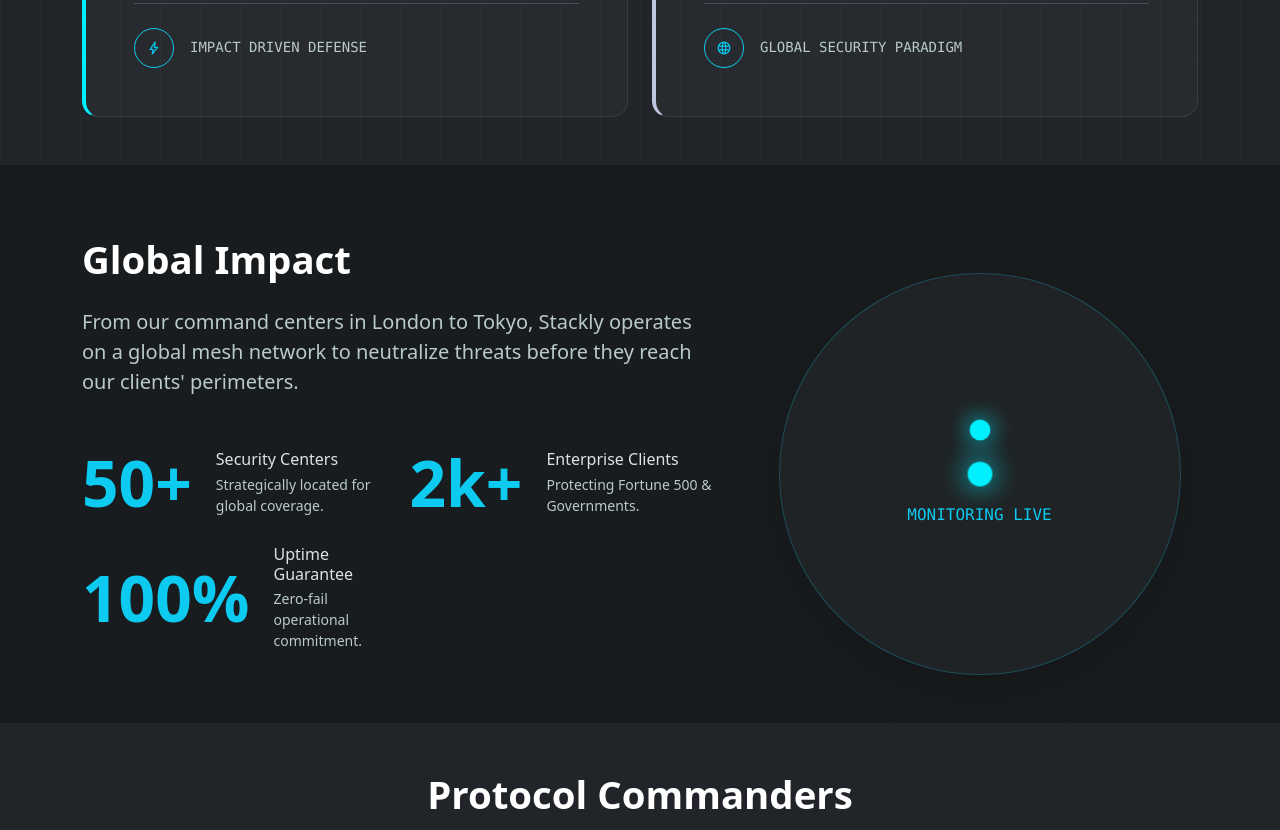
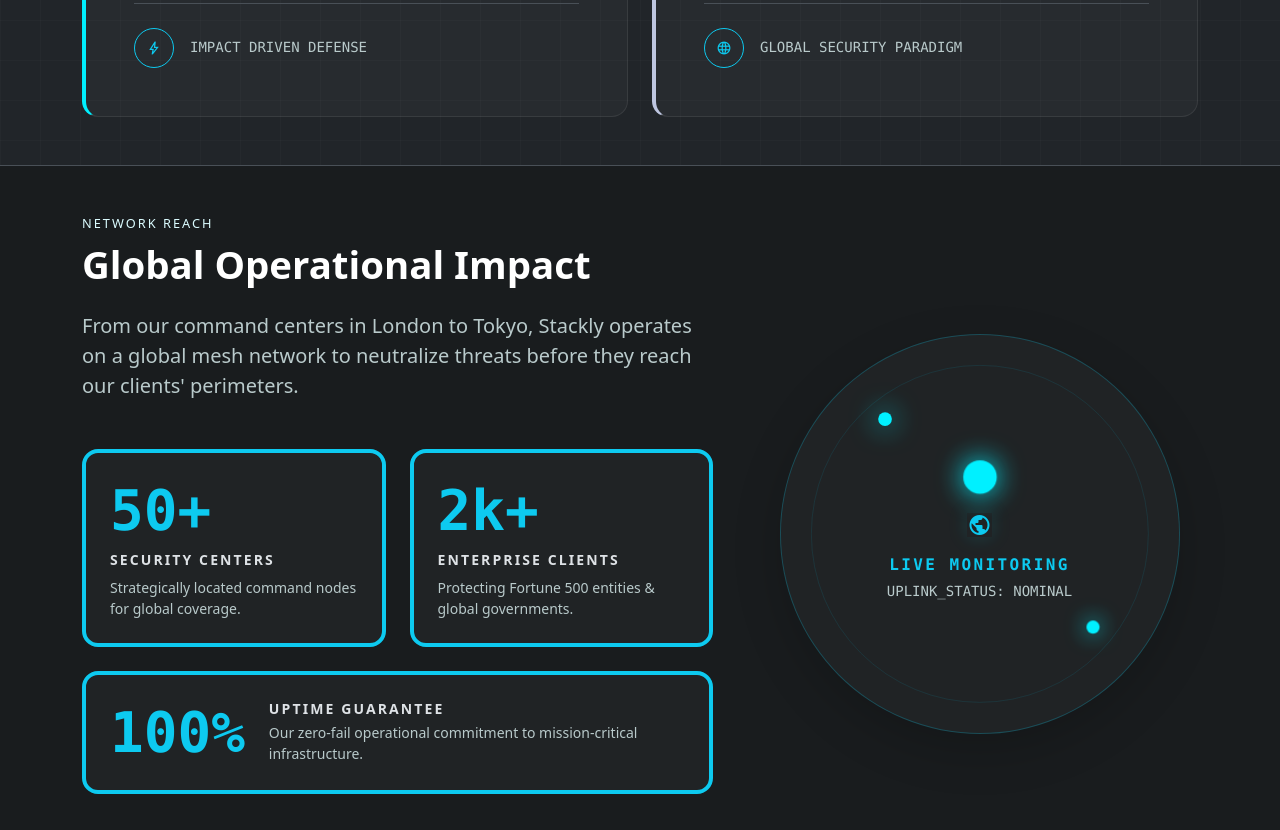
Before and after one commit to MrGokul27/cyber-security, a plain HTML site: page pages/about.html in a window 1280 px wide. Shown: the part 2070-2900 px from the top of the page. Drawn offline with nearby package versions, Linux system fonts and the light colour scheme.

Commit message:
refactor: about section updated

```diff
--- a/assets/js/script.js
+++ b/assets/js/script.js
@@ -41,7 +41,7 @@
 const cursor = document.getElementById("magic-cursor");
 
 // Only enable magic cursor on desktop devices with a fine pointer (mouse)
-if (window.matchMedia("(pointer: fine)").matches) {
+if (cursor && window.matchMedia("(pointer: fine)").matches) {
   document.addEventListener("mousemove", (e) => {
     cursor.style.transform = `translate(${e.clientX - 10}px, ${e.clientY - 10}px)`;
   });
@@ -55,7 +55,7 @@
     cursor.style.transform += " scale(1)";
     cursor.style.background = "rgba(0, 240, 255, 0.3)";
   });
-} else {
+} else if (cursor) {
   cursor.style.display = "none";
 }
 
@@ -110,20 +110,18 @@
 // Navbar Scroll
 window.addEventListener("scroll", () => {
   const navbar = document.querySelector(".custom-navbar");
-
-  if (window.scrollY > 50) {
+  if (navbar && window.scrollY > 50) {
     navbar.classList.add("scrolled");
-  } else {
+  } else if (navbar) {
     navbar.classList.remove("scrolled");
   }
 });
 
-const navbar = document.querySelector(".custom-navbar");
-
 function toggleNavbar() {
-  if (window.scrollY > 50) {
+  const navbar = document.querySelector(".custom-navbar");
+  if (navbar && window.scrollY > 50) {
     navbar.classList.add("scrolled");
-  } else {
+  } else if (navbar) {
     navbar.classList.remove("scrolled");
   }
 }
--- a/pages/about.html
+++ b/pages/about.html
@@ -244,71 +244,134 @@
 
       <!-- Global Impact Section -->
       <section
-        class="py-5 py-lg-7 relative bg-surface-container-low overflow-hidden"
+        class="py-5 py-lg-7 relative bg-surface-container-low overflow-hidden border-top border-bottom border-outline-variant"
       >
-        <!-- <div class="scan-line"></div> -->
+        <div class="opacity-25"></div>
         <div class="container-xl position-relative z-1">
           <div class="row align-items-center g-5">
             <div class="col-lg-7 reveal">
-              <h2 class="section-title mb-4">Global Impact</h2>
+              <span class="section-tag mb-2 d-block">Network Reach</span>
+              <h2 class="section-title mb-4 h1">Global Operational Impact</h2>
               <p class="text-muted-custom fs-5 mb-5">
                 From our command centers in London to Tokyo, Stackly operates on
                 a global mesh network to neutralize threats before they reach
                 our clients' perimeters.
               </p>
               <div class="row g-4">
-                <div class="col-md-6 d-flex align-items-center gap-4">
-                  <span class="display-3 text-info fw-bold">50+</span>
-                  <div>
-                    <p class="h6 mb-1">Security Centers</p>
+                <div class="col-md-6">
+                  <div
+                    class="glass-card p-4 rounded-4 border-start border-4 border-info h-100"
+                  >
+                    <span
+                      class="display-4 text-info fw-bold font-monospace d-block mb-2"
+                      >50+</span
+                    >
+                    <h6
+                      class="text-uppercase tracking-widest small fw-bold mb-2"
+                    >
+                      Security Centers
+                    </h6>
                     <p class="small text-muted-custom mb-0">
-                      Strategically located for global coverage.
+                      Strategically located command nodes for global coverage.
                     </p>
                   </div>
                 </div>
-                <div class="col-md-6 d-flex align-items-center gap-4">
-                  <span class="display-3 text-info fw-bold">2k+</span>
-                  <div>
-                    <p class="h6 mb-1">Enterprise Clients</p>
+                <div class="col-md-6">
+                  <div
+                    class="glass-card p-4 rounded-4 border-start border-4 border-info h-100"
+                  >
+                    <span
+                      class="display-4 text-info fw-bold font-monospace d-block mb-2"
+                      >2k+</span
+                    >
+                    <h6
+                      class="text-uppercase tracking-widest small fw-bold mb-2"
+                    >
+                      Enterprise Clients
+                    </h6>
                     <p class="small text-muted-custom mb-0">
-                      Protecting Fortune 500 & Governments.
+                      Protecting Fortune 500 entities & global governments.
                     </p>
                   </div>
                 </div>
-                <div class="col-md-6 d-flex align-items-center gap-4">
-                  <span class="display-3 text-info fw-bold">100%</span>
-                  <div>
-                    <p class="h6 mb-1">Uptime Guarantee</p>
-                    <p class="small text-muted-custom mb-0">
-                      Zero-fail operational commitment.
-                    </p>
+                <div class="col-md-12">
+                  <div
+                    class="glass-card p-4 rounded-4 border-start border-4 border-info"
+                  >
+                    <div class="d-flex align-items-center gap-4">
+                      <span
+                        class="display-4 text-info fw-bold font-monospace mb-0"
+                        >100%</span
+                      >
+                      <div>
+                        <h6
+                          class="text-uppercase tracking-widest small fw-bold mb-1"
+                        >
+                          Uptime Guarantee
+                        </h6>
+                        <p class="small text-muted-custom mb-0">
+                          Our zero-fail operational commitment to
+                          mission-critical infrastructure.
+                        </p>
+                      </div>
+                    </div>
                   </div>
                 </div>
               </div>
             </div>
             <div class="col-lg-5 d-none d-lg-block reveal">
-              <div class="visualization-box position-relative mt-0 h-auto">
+              <div
+                class="visualization-box position-relative mt-0 h-auto d-flex justify-content-center"
+              >
                 <div
-                  class="visualization-showcase glass-card rounded-circle border border-info border-opacity-25 shadow-lg"
+                  class="visualization-showcase glass-card rounded-circle border border-info border-opacity-25 shadow-lg position-relative"
+                  style="width: 400px; height: 400px"
                 >
+                  <!-- Inner ring decoration -->
                   <div
-                    class="d-flex flex-column align-items-center justify-content-center p-5 text-center"
-                    style="width: 400px; height: 400px"
+                    class="position-absolute top-50 start-50 translate-middle rounded-circle border border-info border-opacity-10"
+                    style="width: 85%; height: 85%"
+                  ></div>
+
+                  <div
+                    class="d-flex flex-column align-items-center justify-content-center p-5 text-center h-100"
                   >
                     <div
-                      class="pulse-node position-relative mb-4"
-                      style="animation-duration: 1s"
+                      class="pulse-node mb-4"
+                      style="
+                        position: relative;
+                        animation-duration: 1.5s;
+                        width: 24px;
+                        height: 24px;
+                      "
+                    ></div>
+                    <span
+                      class="material-symbols-outlined display-1 text-info mb-3 glow-cyan"
+                      >public</span
+                    >
+                    <p
+                      class="font-monospace text-info animate-pulse mb-1 tracking-widest fw-bold"
+                    >
+                      LIVE MONITORING
+                    </p>
+                    <p class="small font-monospace text-muted-custom mb-0">
+                      UPLINK_STATUS: NOMINAL
+                    </p>
+                    <!-- Decorative pulse nodes -->
+                    <div
+                      class="pulse-node position-absolute"
+                      style="top: 20%; left: 25%; width: 10px; height: 10px"
                     ></div>
                     <div
-                      class="pulse-node position-absolute top-25 start-25"
+                      class="pulse-node position-absolute"
+                      style="
+                        bottom: 25%;
+                        right: 20%;
+                        width: 12px;
+                        height: 12px;
+                        animation-delay: 0.5s;
+                      "
                     ></div>
-                    <span
-                      class="material-symbols-outlined display-1 text-info mb-3"
-                      >public</span
-                    >
-                    <p class="font-monospace text-info animate-pulse mb-0">
-                      MONITORING LIVE
-                    </p>
                   </div>
                 </div>
               </div>
```
